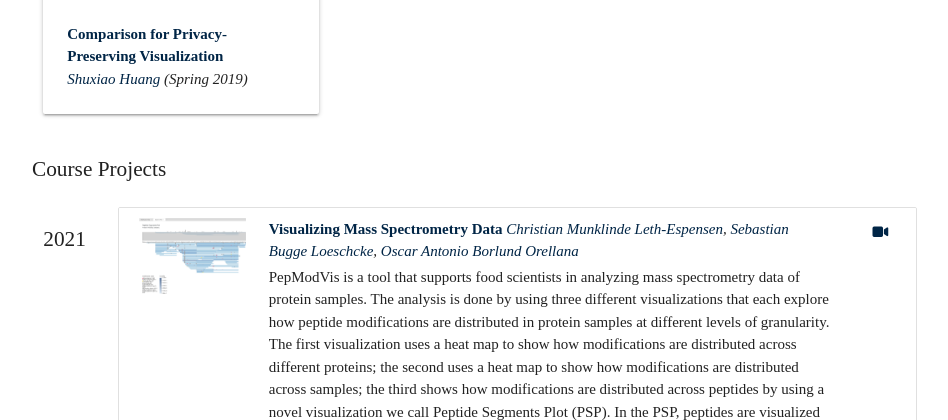
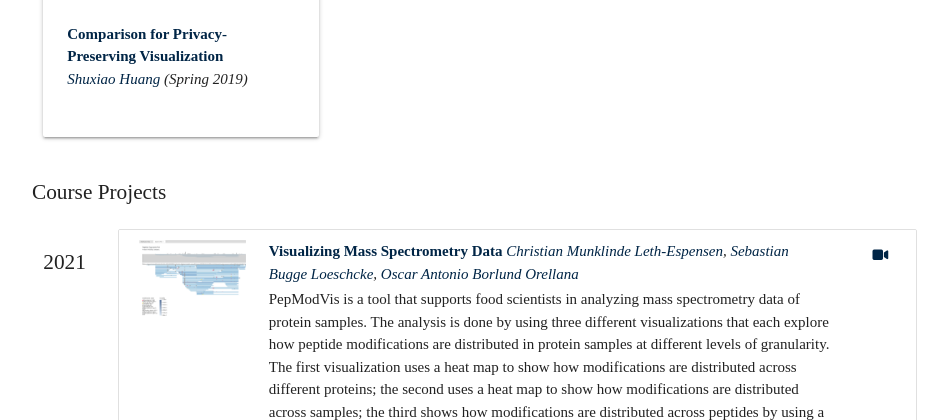
Before and after one commit to vis-au/vis-au.github.io, a PHP site: page /student_projects/ in a window 1280 px wide. Shown: the part 1227-1647 px from the top of the page, without its empty margins (160-1108 px from the left). Run offline with PHP 8.4, Linux system fonts and the light colour scheme; some libraries are stand-ins or nearby versions; some web fonts are replaced.

Commit message:
fix student projects layout

```diff
--- a/static/css/style.css
+++ b/static/css/style.css
@@ -168,6 +168,8 @@ pre.bibtex {
 }
 .student-thesis .metadata {
   font-style: italic;
+  height: 3rem;
+  overflow: hidden;
 }
 
 .student-project {
```
